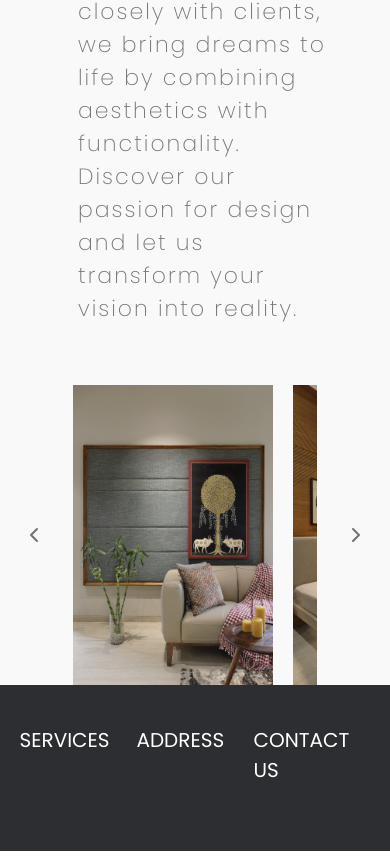
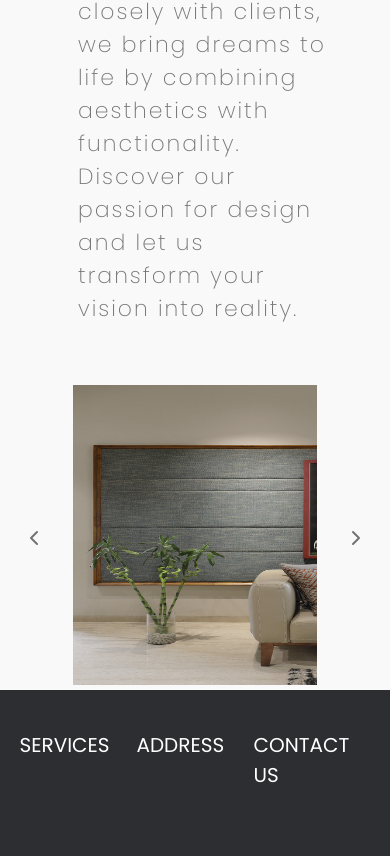
Before and after one commit to GrowthVVork/aov-studios, a React (Create React App) app: page / in a window 390 px wide. Shown: the part 1084-1940 px from the top of the page. Built offline with nearby package versions, Linux system fonts and the light colour scheme.

Commit message:
FIX: improve About comp styles

```diff
--- a/src/components/aboutUs/AboutUs.jsx
+++ b/src/components/aboutUs/AboutUs.jsx
@@ -17,6 +17,7 @@ import {
   Images,
   ImagesWrapper,
   AboutUsContent,
+  ImageContainer,
 } from "./AboutUs.styles";
 
 export const AboutUs = () => {
@@ -91,7 +92,9 @@ export const AboutUs = () => {
         </IconButton>
         <ImagesWrapper ref={sliderRef}>
           {images.map((image, index) => (
-            <Images key={index} src={image} alt="" />
+            <ImageContainer>
+              <Images key={index} src={image} alt="" />
+            </ImageContainer>
           ))}
         </ImagesWrapper>
         <IconButton size="large" onClick={handleNextClick}>
--- a/src/components/aboutUs/AboutUs.styles.js
+++ b/src/components/aboutUs/AboutUs.styles.js
@@ -21,16 +21,16 @@ export const ContentTextH4 = styled("h4")(() => ({
   lineHeight: 1.5,
   marginBottom: "2.6rem",
   color: "#2d2e32",
-  textTransform: 'uppercase',
+  textTransform: "uppercase",
 }));
 
 export const ContentTextP = styled("p")(() => ({
   fontSize: "2.2rem",
-  fontFamily:'"Poppins", sans-serif',
+  fontFamily: '"Poppins", sans-serif',
   color: "#767676",
   fontWeight: 200,
   lineHeight: 1.5,
-  letterSpacing: '0.2rem',
+  letterSpacing: "0.2rem",
 }));
 
 export const ImageSlider = styled("div")(() => ({
@@ -39,7 +39,11 @@ export const ImageSlider = styled("div")(() => ({
   gap: "1.5rem",
   justifyContent: "flex-end",
   width: "100%",
-  padding: '6rem 10px 0 10px'
+  padding: "6rem 10px 0 10px",
+  "@media (max-width: 3rem)": {
+    width: "50%",
+    minWidth: "50%",
+  },
 }));
 
 export const ImagesWrapper = styled("div")(() => ({
@@ -49,8 +53,12 @@ export const ImagesWrapper = styled("div")(() => ({
   width: "100%",
 }));
 
+export const ImageContainer = styled("div")(() => ({
+  width: "100%",
+}));
+
 export const Images = styled("img")(() => ({
   height: "30rem",
-  width: "30rem",
-  maxWidth: "30rem",
+  width: "40rem",
+  maxWidth: "40rem",
 }));
```
